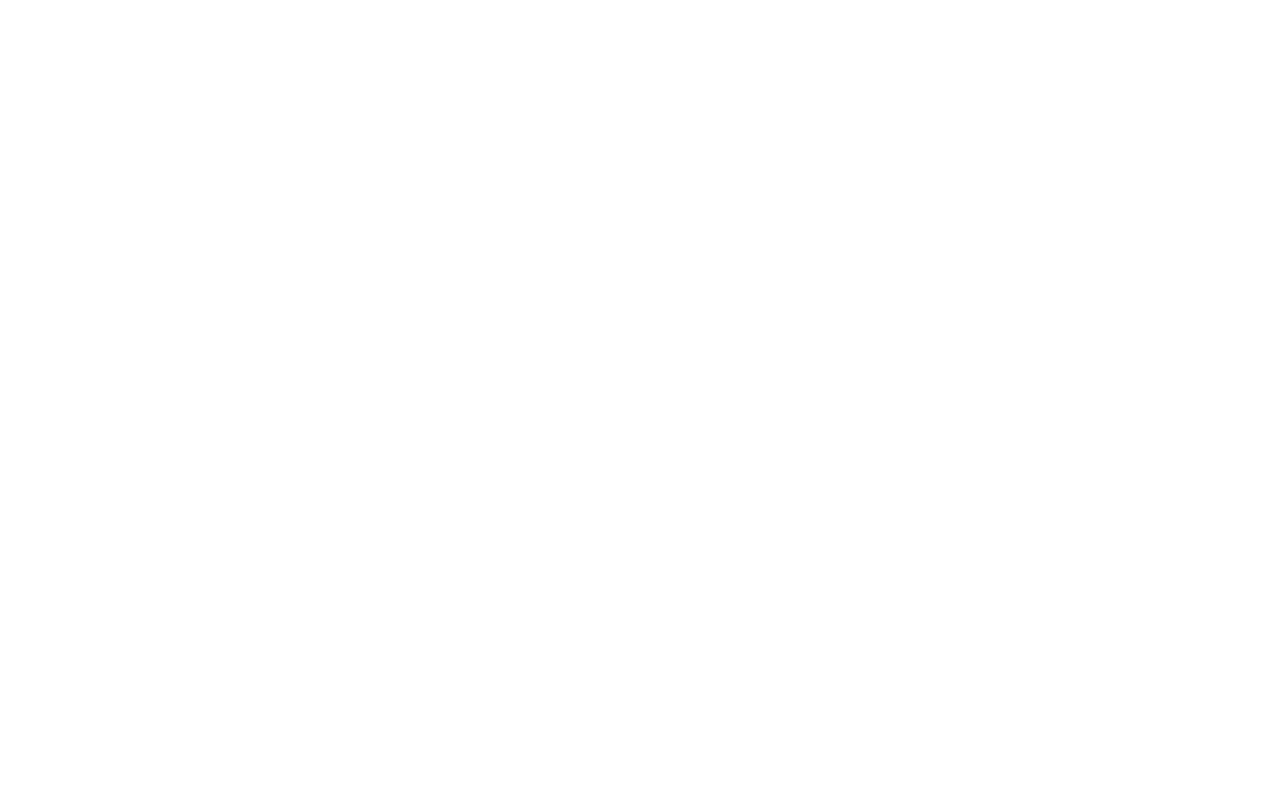
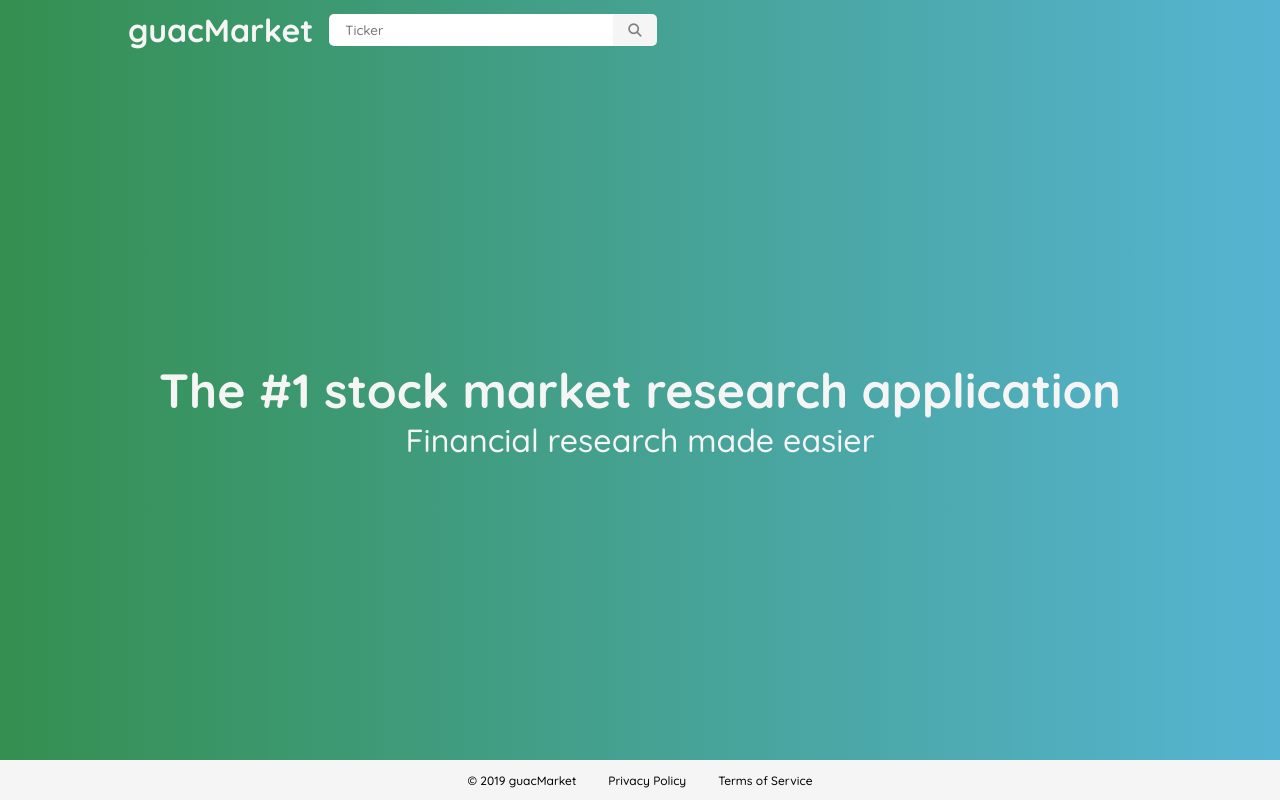
Before and after one commit to bloominstituteoftechnology/React-Redux-App, a React (Create React App) app: page / in a window 1280 px wide. Built offline with nearby package versions, Linux system fonts and the light colour scheme.

Commit message:
redux set up

```diff
--- a/public/index.html
+++ b/public/index.html
@@ -6,6 +6,8 @@
 		<meta name="description" content="Web site created using create-react-app"/>
 		<link rel="icon" href="%PUBLIC_URL%/favicon.ico"/>
 		<title>guacMarket</title>
+		<link href="https://fonts.googleapis.com/css?family=Quicksand:300,400,500,600,700&display=swap" rel="stylesheet">
+		<script src="https://kit.fontawesome.com/c9b424b7d1.js" crossorigin="anonymous"></script>
 	</head>
 	<body>
 		<noscript>You need to enable JavaScript to run this app.</noscript>
--- a/src/App.js
+++ b/src/App.js
@@ -1,10 +1,24 @@
 import React from 'react';
+import LandingPage from './components/LandingPage';
+import Stock from './components/Stock';
+import NewLandingPage from './components/NewLandingPage';
+import Search from './components/Search';
+import Footer from './components/Footer';
+import {BrowserRouter as Router, Route, Link} from 'react-router-dom';
 
-function App() {
+const App = () => {
 	return (
-		<div>
-		</div>
+		<Router>
+			<div>
+				<Stock/>
+
+				<Route exact path='/' component={NewLandingPage}/>
+				<Route path='/stock' component={Search}/>
+
+				<Footer/>
+			</div>
+		</Router>
 	);
-}
+};
 
 export default App;
--- /dev/null
+++ b/src/actions/Actions.js
@@ -0,0 +1,14 @@
+import axios from 'axios';
+
+export const getData = input => dispatch => {
+    dispatch({type: 'FETCH'});
+    axios.get('https://www.alphavantage.co/query?function=TIME_SERIES_DAILY&symbol=MSFT&apikey=demo')
+        .then(response => {
+            // dispatch({type: 'SUCCESS', payload: response});
+            console.log(response);
+        })
+        .catch(error => {
+            // dispatch({type: 'ERROR', payload: error});
+            console.log(error);
+        });
+};
--- /dev/null
+++ b/src/components/Footer.js
@@ -0,0 +1,28 @@
+import React from 'react';
+import styled from 'styled-components';
+
+const FooterContainer = styled.div`
+    height: 5vh;
+    background: whitesmoke;
+    font-size: 12px;
+    font-weight: 500;
+    display: flex;
+    justify-content: center;
+    align-items: center;
+
+    p {
+        padding: 0 16px;
+    }
+`
+
+const Footer = () => {
+    return (
+        <FooterContainer>
+            <p>&copy; 2019 guacMarket</p>
+            <p>Privacy Policy</p>
+            <p>Terms of Service</p>
+        </FooterContainer>
+    );
+};
+
+export default Footer;
--- /dev/null
+++ b/src/components/LandingPage.js
@@ -0,0 +1,81 @@
+import React, {useState} from 'react';
+import {connect} from 'react-redux';
+import {getData} from '../actions/Actions';
+import styled from 'styled-components';
+
+const LandingPageContainer = styled.div`
+    height: 95vh;
+    width: 1024px;
+    margin: 0 auto;
+    color: whitesmoke;
+    display: flex;
+    flex-direction: column;
+    justify-content: center;
+    align-items: center;
+
+    h1 {
+        font-size: 48px;
+    }
+
+    h2 {
+        margin-bottom: 16px;
+        font-weight: 600;
+    }
+
+    form {
+        display: flex;
+
+        input {
+            height: 32px;
+            width: 284px;
+            padding: 8px 16px;
+            background: white;
+            border: none;
+            border-top-left-radius: 5px;
+            border-bottom-left-radius: 5px;
+            outline: none;
+            font-family: 'Quicksand', sans-serif;
+            font-weight: 500;
+            color: black;
+        }
+
+        button {
+            height: 32px;
+            width: 43.22px;
+            background: whitesmoke;
+            border: none;
+            border-top-right-radius: 5px;
+            border-bottom-right-radius: 5px;
+            outline: none;
+            color: gray;
+            cursor: pointer;
+        }
+    }
+`
+
+const LandingPage = props => {
+    const [input, setInput] = useState('');
+
+    const onChange = event => {
+        setInput(event.target.value.toUpperCase());
+    };
+
+    const onSubmit = event => {
+        event.preventDefault();
+        props.getData(input);
+        setInput('');
+    };
+
+    return (
+        <LandingPageContainer>
+            <h1>guacMarket</h1>
+            <h2>The #1 stock market research application</h2>
+            <form onSubmit={onSubmit} autoComplete='off' spellCheck='false'>
+                <input type='text' placeholder='Ticker' value={input} onChange={onChange}/>
+                <button type='submit'><i className="fas fa-search"></i></button>
+            </form>
+        </LandingPageContainer>
+    );
+};
+
+export default connect(null, {getData})(LandingPage);
--- /dev/null
+++ b/src/components/NewLandingPage.js
@@ -0,0 +1,33 @@
+import React from 'react';
+import styled from 'styled-components';
+
+const NewLandingPageContainer = styled.div`
+    height: 87.5vh;
+    width: 1024px;
+    margin: 0 auto;
+    color: whitesmoke;
+    display: flex;
+    flex-direction: column;
+    justify-content: center;
+    align-items: center;
+
+    h1 {
+        font-size: 48px;
+    }
+
+    h2 {
+        font-size: 32px;
+        font-weight: 500;
+    }
+`
+
+const NewLandingPage = () => {
+    return (
+        <NewLandingPageContainer>
+            <h1>The #1 stock market research application</h1>
+            <h2>Financial research made easier</h2>
+        </NewLandingPageContainer>
+    );
+};
+
+export default NewLandingPage;
--- /dev/null
+++ b/src/components/Search.js
@@ -0,0 +1,15 @@
+import React from 'react';
+import {connect} from 'react-redux';
+import styled from 'styled-components';
+
+const Search = props => {
+
+};
+
+const mapStateToProps = state => {
+    return {
+
+    };
+};
+
+export default connect(mapStateToProps)(Search);
--- /dev/null
+++ b/src/components/Stock.js
@@ -0,0 +1,78 @@
+import React, {useState} from 'react';
+import {connect} from 'react-redux';
+import {getData} from '../actions/Actions';
+import styled from 'styled-components';
+
+const StockContainer = styled.div`
+    header {
+        height: 7.5vh;
+        width: 1024px;
+        margin: 0 auto;
+        display: flex;
+        align-items: center;
+
+        h1 {
+            margin-right: 16px;
+            color: whitesmoke;
+            font-weight: 700;
+        }
+
+        form {
+            display: flex;
+
+            input {
+                height: 32px;
+                width: 284px;
+                padding: 8px 16px;
+                background: white;
+                border: none;
+                border-top-left-radius: 5px;
+                border-bottom-left-radius: 5px;
+                outline: none;
+                font-family: 'Quicksand', sans-serif;
+                font-weight: 500;
+                color: black;
+            }
+
+            button {
+                height: 32px;
+                width: 43.22px;
+                background: whitesmoke;
+                border: none;
+                border-top-right-radius: 5px;
+                border-bottom-right-radius: 5px;
+                outline: none;
+                color: gray;
+                cursor: pointer;
+            }
+        }
+    }
+`
+
+const Stock = props => {
+    const [input, setInput] = useState('');
+
+    const onChange = event => {
+        setInput(event.target.value.toUpperCase());
+    };
+
+    const onSubmit = event => {
+        event.preventDefault();
+        props.getData(input);
+        setInput('');
+    };
+
+    return (
+        <StockContainer>
+            <header>
+                <h1>guacMarket</h1>
+                <form onSubmit={onSubmit} autoComplete='off' spellCheck='false'>
+                    <input type='text' placeholder='Ticker' value={input} onChange={onChange}/>
+                    <button type='submit'><i className="fas fa-search"></i></button>
+                </form>
+            </header>
+        </StockContainer>
+    );
+};
+
+export default connect(null, {getData})(Stock);
--- a/src/index.css
+++ b/src/index.css
@@ -1,11 +1,12 @@
 * {
+	box-sizing: border-box;
+	margin: 0;
 	padding: 0;
-	margin: 0;
-	box-sizing: border-box;
 }
 
 body {
-	font-family: -apple-system, BlinkMacSystemFont, 'Segoe UI', 'Roboto', 'Oxygen', 'Ubuntu', 'Cantarell', 'Fira Sans', 'Droid Sans', 'Helvetica Neue', sans-serif;
+	background: linear-gradient(to right, #348F50, #56B4D3);
+	font-family: 'Quicksand', sans-serif;
 	-webkit-font-smoothing: antialiased;
 	-moz-osx-font-smoothing: grayscale;
 }
--- a/src/index.js
+++ b/src/index.js
@@ -1,5 +1,12 @@
 import React from 'react';
 import ReactDOM from 'react-dom';
+import {createStore, applyMiddleware} from 'redux';
+import {Provider} from 'react-redux';
+import thunk from 'redux-thunk';
+import {reducer} from './reducers/Reducer';
 import App from './App';
+import './index.css';
 
-ReactDOM.render(<App/>, document.getElementById('root'));
+const store = createStore(reducer, applyMiddleware(thunk));
+
+ReactDOM.render(<Provider store={store}><App/></Provider>, document.getElementById('root'));
--- /dev/null
+++ b/src/reducers/Reducer.js
@@ -0,0 +1,33 @@
+const initialState = {
+    data: {},
+    fetching: false,
+    error: ''
+};
+
+export const reducer = (state = initialState, action) => {
+    switch(action.type) {
+        case 'FETCH':
+            return {
+                ...state,
+                fetching: true
+            };
+
+        case 'SUCCESS':
+            return {
+                ...state,
+                data: action.payload,
+                fetching: false,
+                error: ''
+            };
+
+        case 'ERROR':
+            return {
+                ...state,
+                fetching: false,
+                error: action.payload
+            };
+
+        default:
+            return state;
+    };
+};
```
Also changed, not shown: package.json (+8 -1 lines), 1 other file (tests, documents, lock files or other folders).
